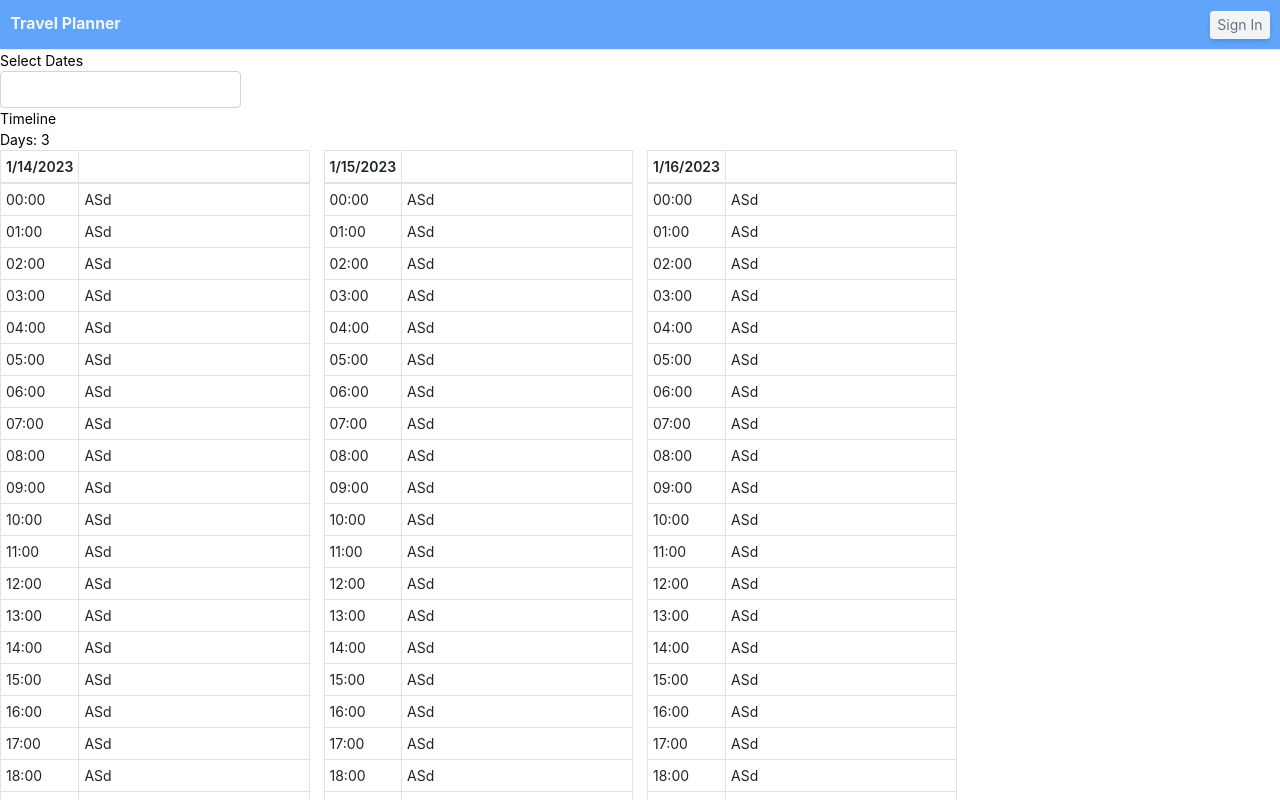
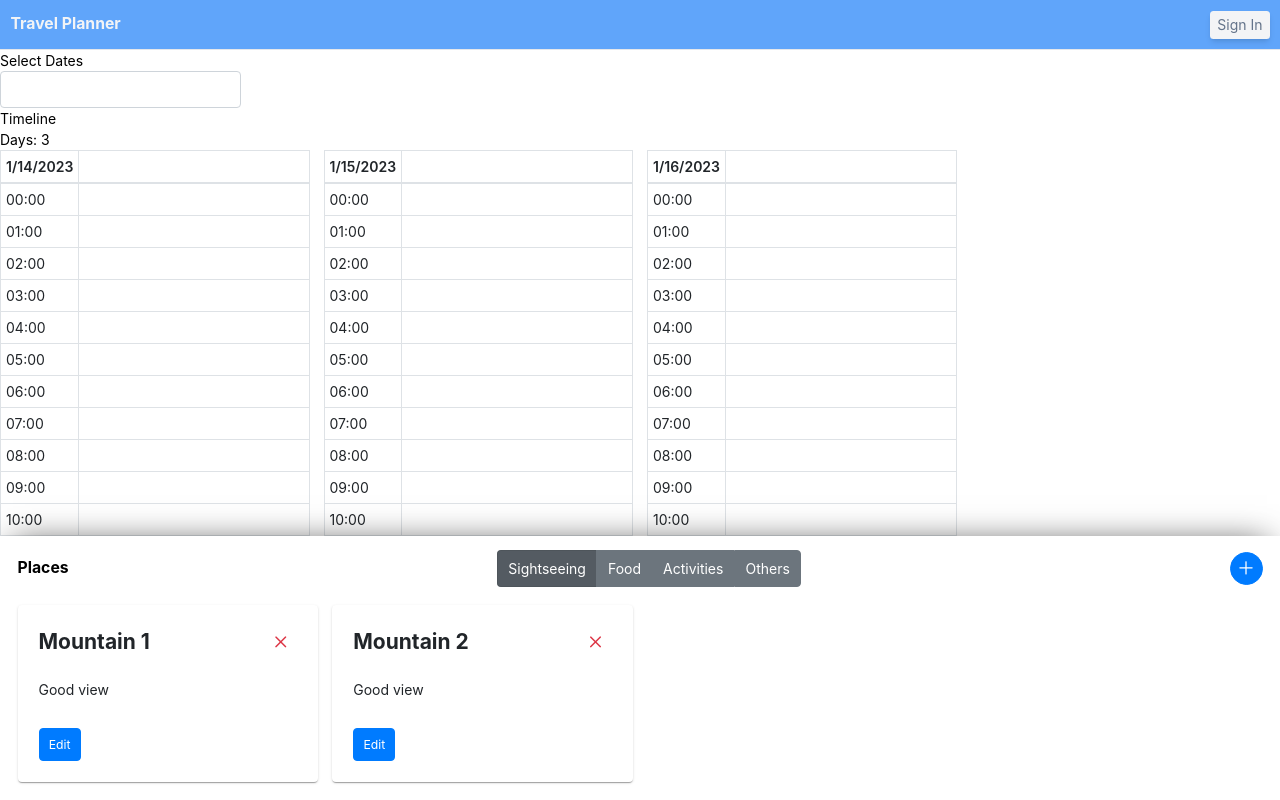
Before and after one commit to darkvoid32/HackNRoll2022, a Next.js app: page /plans/1 in a window 1280 px wide. Shown: the top 800 px of the page. Built offline with nearby package versions, Linux system fonts and the light colour scheme.

Commit message:
Implement crude drag and drop

```diff
--- a/components/placeCard.tsx
+++ b/components/placeCard.tsx
@@ -1,7 +1,7 @@
 import { NextPage } from "next";
 import { Card } from 'primereact/card';
 import { Button } from 'primereact/button'
-import { useDrag } from "react-dnd";
+import { DragPreviewImage, useDrag } from "react-dnd";
 
 interface Props {
   name: string;
@@ -26,17 +26,20 @@ const PlaceCard: NextPage<Props> = (props) => {
 
   const [{ isDragging }, drag] = useDrag(() => ({
     type: ItemTypes.PLACE,
+    item: { name },
     collect: (monitor) => ({
       isDragging: !!monitor.isDragging()
     })
   }))
 
   return (
-    <div ref={drag}>
-      <Card title={title} footer={footer}>
-        <p>{notes}</p>
-      </Card>
-    </div>
+    <>
+      <div ref={drag}>
+        <Card title={title} footer={footer} style={{ opacity: isDragging ? 0.5 : 1 }}>
+          <p >{notes}</p>
+        </Card>
+      </div>
+    </>
   )
 };
 
--- a/components/timelineDrop.tsx
+++ b/components/timelineDrop.tsx
@@ -1,5 +1,5 @@
 import { NextPage } from "next"
-import { ReactNode } from "react"
+import { useState } from "react"
 import { useDrop } from 'react-dnd'
 
 type Props = {
@@ -7,19 +7,25 @@ type Props = {
 }
 
 const TimelineDrop: NextPage<Props> = (props) => {
+  let [placeName, setPlaceName] = useState("");
+
   const [{ isOver }, drop] = useDrop(() => ({
     accept: "place",
-    drop: () => { },
+    drop: (item: any) => {
+      setPlaceName(item.name);
+    },
     collect: monitor => ({
       isOver: !!monitor.isOver(),
+      item: monitor.getItem()
     }),
   }))
 
   return (
     <div
       ref={drop}
+      className="flex h-full"
     >
-      <div>ASd</div>
+      {placeName}
     </div>
   )
 }
--- a/src/pages/plans/[id].tsx
+++ b/src/pages/plans/[id].tsx
@@ -41,7 +41,7 @@ const Plan = () => {
           </Calendar>
           <TimeLine dates={tem}></TimeLine>
         </div>
-        <div className='sticky bottom-0 bg-white' style={{ boxShadow: "0px -5px 33px -13px rgba(0,0,0,0.75)" }}>
+        <div style={{ boxShadow: "0px -5px 33px -13px rgba(0,0,0,0.75)", position: "sticky", bottom: "0", backgroundColor: "white" }}>
           {plan ? <PlaceList places={plan.Locations}></PlaceList> : null}
         </div>
       </DndProvider>
--- a/src/styles/globals.css
+++ b/src/styles/globals.css
@@ -25,3 +25,8 @@ a {
 .p-tabview-nav-container {
   display: none;
 }
+
+table { height: 1px; }
+tr { height: 100%; }
+td { height: 100%; }
+td > div { height: 100%; }
```
